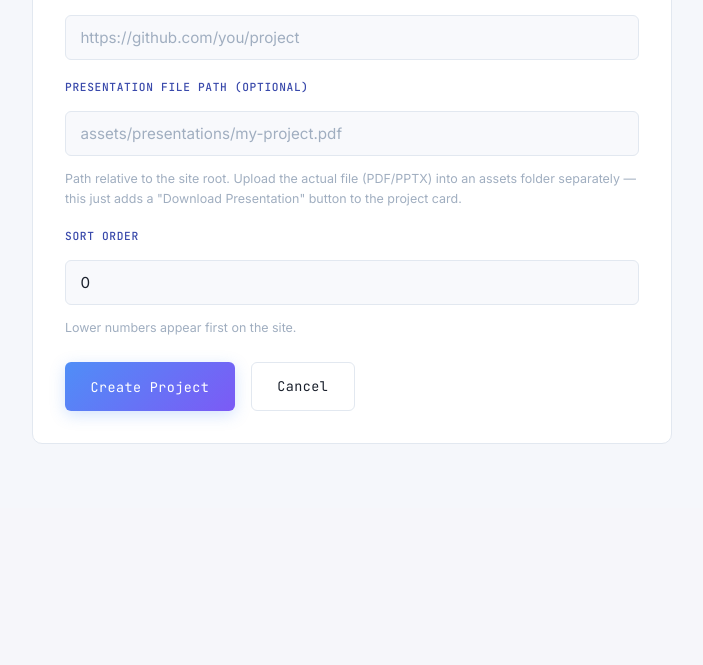
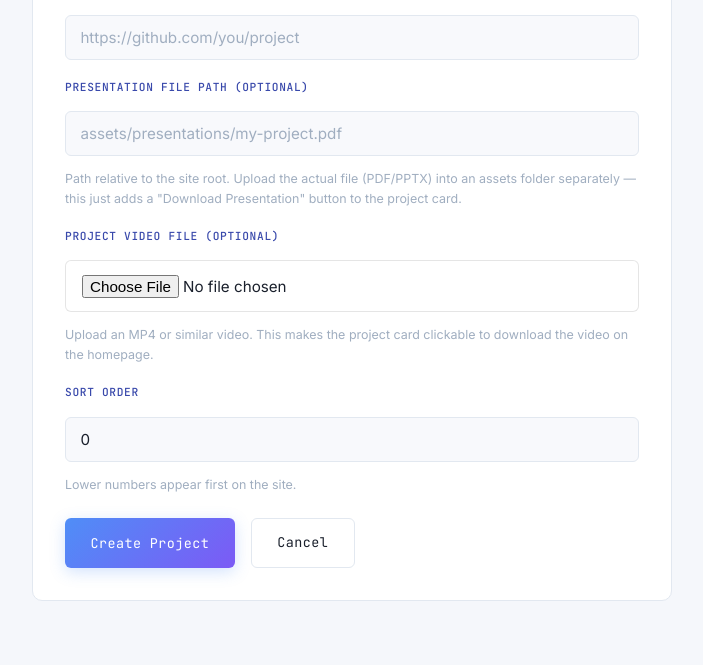
Before and after one commit to Pemindu-Prabodhitha/My_Porfolio, a PHP site: page /php/admin/project-edit.php in a window 1280 px wide. Shown: the part 825-1490 px from the top of the page, without its empty margins (32-735 px from the left). Before the commit the page ends 1269 px from the top, so only its background shows below. Run offline with PHP 8.4, Linux system fonts and the light colour scheme; the visitor is signed in with stand-in values (Sample User, id 1).

Commit message:
Videos folder added and update to download project videos

```diff
--- a/database/schema.sql
+++ b/database/schema.sql
@@ -35,6 +35,8 @@ CREATE TABLE IF NOT EXISTS projects (
   image VARCHAR(255) NOT NULL,       -- path to screenshot, e.g. assets/images/project-1.jpg
   live_url VARCHAR(255) DEFAULT NULL,
   github_url VARCHAR(255) DEFAULT NULL,
+  presentation_path VARCHAR(255) DEFAULT NULL,
+  video_path VARCHAR(255) DEFAULT NULL,
   sort_order INT DEFAULT 0,          -- lower numbers show first
   created_at TIMESTAMP DEFAULT CURRENT_TIMESTAMP
 ) ENGINE=InnoDB;
--- a/php/admin/project-edit.php
+++ b/php/admin/project-edit.php
@@ -14,6 +14,7 @@ $project = [
     'live_url' => '',
     'github_url' => '',
     'presentation_path' => '',
+    'video_path' => '',
     'sort_order' => 0,
 ];
 
@@ -44,7 +45,9 @@ if ($isEdit && $pdo !== null) {
 
 // Handle form submission
 if ($_SERVER['REQUEST_METHOD'] === 'POST') {
-    if (!verify_csrf($_POST['csrf_token'] ?? '')) {
+    if (empty($_POST) && empty($_FILES) && isset($_SERVER['CONTENT_LENGTH']) && $_SERVER['CONTENT_LENGTH'] > 0) {
+        $errors[] = 'The uploaded file is too large. Please upload a smaller video or increase your server limits.';
+    } elseif (!verify_csrf($_POST['csrf_token'] ?? '')) {
         $errors[] = 'Your session expired. Please try again.';
     } else {
         $project['title'] = trim($_POST['title'] ?? '');
@@ -74,13 +77,45 @@ if ($_SERVER['REQUEST_METHOD'] === 'POST') {
             }
         }
 
+        // Handle video file upload
+        if (isset($_FILES['video_file']) && $_FILES['video_file']['error'] === UPLOAD_ERR_OK) {
+            $videoTmpPath = $_FILES['video_file']['tmp_name'];
+            $videoName = basename($_FILES['video_file']['name']);
+            // Generate a unique filename
+            $uniqueVideoName = time() . '_' . preg_replace('/[^a-zA-Z0-9.\-_]/', '', $videoName);
+            $uploadDir = __DIR__ . '/../../assets/videos/';
+
+            if (!is_dir($uploadDir)) {
+                mkdir($uploadDir, 0755, true);
+            }
+
+            $destination = $uploadDir . $uniqueVideoName;
+            if (move_uploaded_file($videoTmpPath, $destination)) {
+                $project['video_path'] = 'assets/videos/' . $uniqueVideoName;
+            } else {
+                $errors[] = 'Failed to upload video file.';
+            }
+        } else {
+            // keep the old video path if editing and no new file was uploaded
+            if ($isEdit && empty($errors)) {
+                $stmt = $pdo->prepare('SELECT video_path FROM projects WHERE id = :id');
+                $stmt->execute([':id' => $id]);
+                $oldData = $stmt->fetch();
+                if ($oldData && !empty($oldData['video_path'])) {
+                    $project['video_path'] = $oldData['video_path'];
+                }
+            } else {
+                $project['video_path'] = '';
+            }
+        }
+
         if (empty($errors) && $pdo !== null) {
             try {
                 if ($isEdit) {
                     $stmt = $pdo->prepare(
                         'UPDATE projects SET title=:title, description=:description, tags=:tags,
                          image=:image, live_url=:live_url, github_url=:github_url,
-                         presentation_path=:presentation_path, sort_order=:sort_order
+                         presentation_path=:presentation_path, video_path=:video_path, sort_order=:sort_order
                          WHERE id=:id'
                     );
                     $stmt->execute([
@@ -91,6 +126,7 @@ if ($_SERVER['REQUEST_METHOD'] === 'POST') {
                         ':live_url' => $project['live_url'] ?: null,
                         ':github_url' => $project['github_url'] ?: null,
                         ':presentation_path' => $project['presentation_path'] ?: null,
+                        ':video_path' => $project['video_path'] ?: null,
                         ':sort_order' => $project['sort_order'],
                         ':id' => $id,
                     ]);
@@ -98,8 +134,8 @@ if ($_SERVER['REQUEST_METHOD'] === 'POST') {
                     exit;
                 } else {
                     $stmt = $pdo->prepare(
-                        'INSERT INTO projects (title, description, tags, image, live_url, github_url, presentation_path, sort_order)
-                         VALUES (:title, :description, :tags, :image, :live_url, :github_url, :presentation_path, :sort_order)'
+                        'INSERT INTO projects (title, description, tags, image, live_url, github_url, presentation_path, video_path, sort_order)
+                         VALUES (:title, :description, :tags, :image, :live_url, :github_url, :presentation_path, :video_path, :sort_order)'
                     );
                     $stmt->execute([
                         ':title' => $project['title'],
@@ -109,6 +145,7 @@ if ($_SERVER['REQUEST_METHOD'] === 'POST') {
                         ':live_url' => $project['live_url'] ?: null,
                         ':github_url' => $project['github_url'] ?: null,
                         ':presentation_path' => $project['presentation_path'] ?: null,
+                        ':video_path' => $project['video_path'] ?: null,
                         ':sort_order' => $project['sort_order'],
                     ]);
                     header('Location: projects.php?flash=created');
@@ -136,7 +173,7 @@ include __DIR__ . '/_header.php';
   <div class="flash error"><?php echo e($err); ?></div>
 <?php endforeach; ?>
 
-<form method="post" class="admin-form">
+<form method="post" class="admin-form" enctype="multipart/form-data">
   <input type="hidden" name="csrf_token" value="<?php echo e(csrf_token()); ?>">
 
   <div class="form-group">
@@ -178,6 +215,15 @@ include __DIR__ . '/_header.php';
   </div>
 
   <div class="form-group">
+    <label for="video_file">Project Video File (optional)</label>
+    <input type="file" id="video_file" name="video_file" accept="video/*">
+    <p class="hint">Upload an MP4 or similar video. This makes the project card clickable to download the video on the homepage.</p>
+    <?php if (!empty($project['video_path'])): ?>
+      <p class="hint">Current video: <a href="../../<?php echo e($project['video_path']); ?>" target="_blank" style="color:var(--amber);text-decoration:underline;"><?php echo e(basename($project['video_path'])); ?></a></p>
+    <?php endif; ?>
+  </div>
+
+  <div class="form-group">
     <label for="sort_order">Sort Order</label>
     <input type="number" id="sort_order" name="sort_order" value="<?php echo e($project['sort_order']); ?>">
     <p class="hint">Lower numbers appear first on the site.</p>
--- /dev/null
+++ b/scratch2.php
@@ -0,0 +1,2 @@
+<?php
+echo php_ini_loaded_file();
```
Also changed, not shown: alter_db.php (added, +13 -0 lines), index.php (+7 -0 lines), update_php_ini.php (added, +12 -0 lines), 4 other files.
